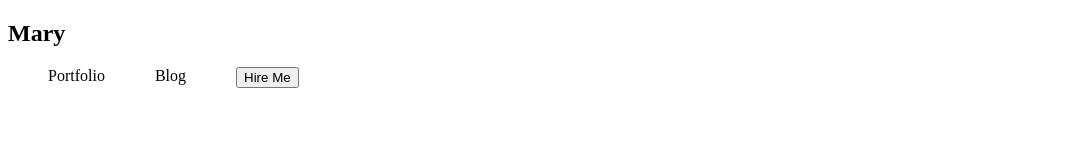
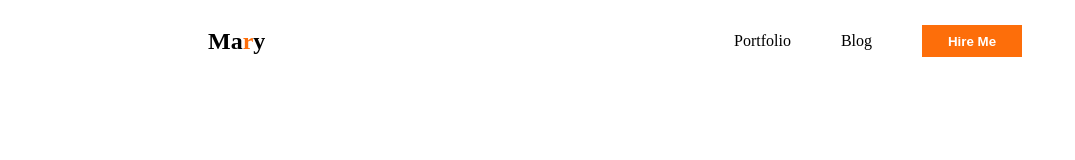
Before and after one commit to preodarsondev/Developer-portfolio, a plain HTML site: page index.html in a window 1280 px wide. Shown: the whole page, without its empty margins (0-1075 px from the left). Drawn offline with Linux system fonts and the light colour scheme.

Commit message:
Customized the nav section

```diff
--- a/css/style.css
+++ b/css/style.css
@@ -1,13 +1,26 @@
-.btn-brand
+.btn-brand{
+    background-color: #FD6E0A;
+    color: #fff;
+    height: 32px;
+    width: 100px;
+    border: #FD6E0A;
+    font-weight: bold;
+}
 
 nav{
     display: flex;
     justify-content: space-between;
-    align-items: center;
+    align-items: center !important;
     margin: 0 200px;
+}
+.site-title>span {
+    color: #FD6E0A;
 }
 ul{
     display: flex;
+    /* padding: 0px; */
+    align-items: center;
+
 
 }
 ul>li {
--- a/index.html
+++ b/index.html
@@ -10,12 +10,11 @@
     <!-- header section -->
     <header>
         <nav>
-            <h1>Ma<span>r</span>y</h1>
-
+            <h1 class="site-title">Ma<span>r</span>y</h1>
                 <ul>
                     <li>Portfolio</li>
                     <li>Blog</li>
-                 <li><button>Hire Me</button></li>
+                 <li><button type="button" class="btn-brand">Hire Me</button></li>
                 </ul>
 
 
```
